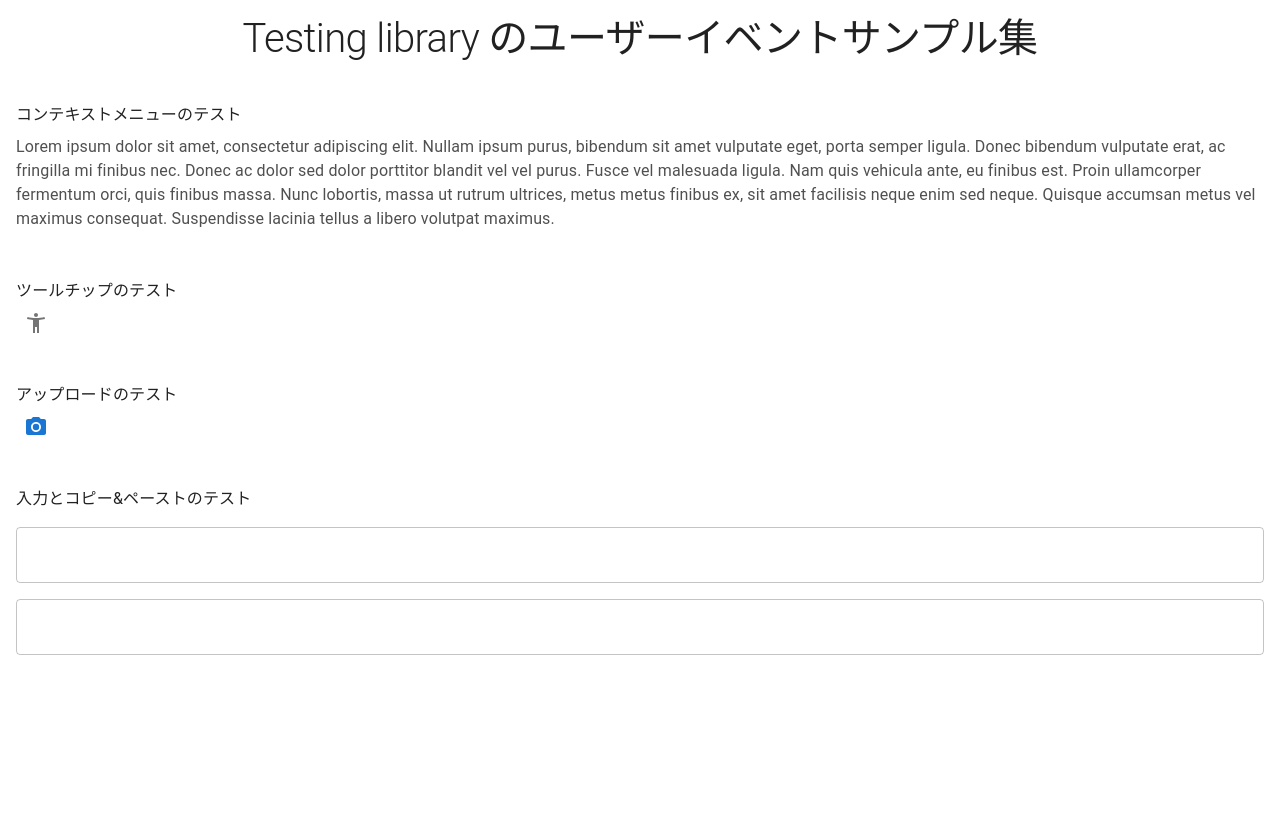
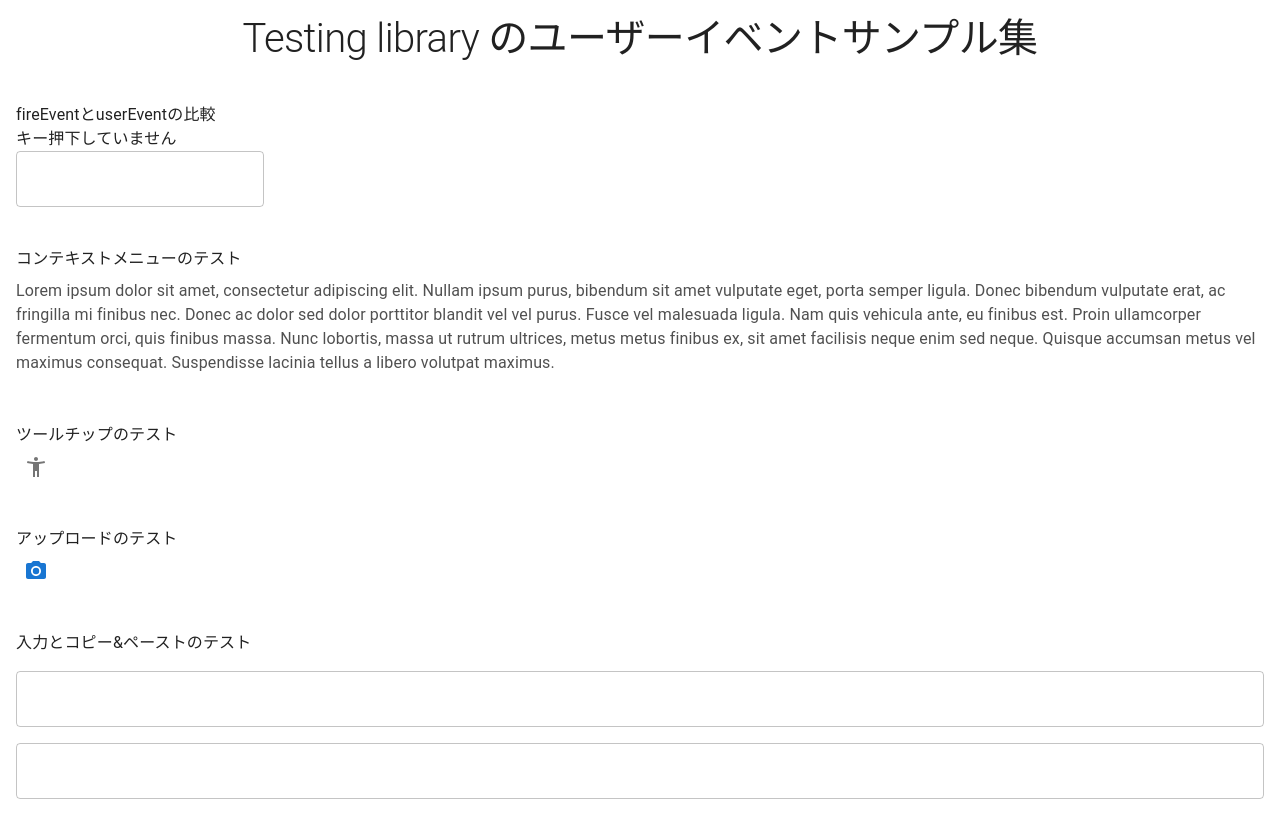
Before and after one commit to sopherre/splab.-7, a Next.js app: page / in a window 1280 px wide. Built offline with nearby package versions, Linux system fonts and the light colour scheme.

Commit message:
EventComparisonContainerの実装

```diff
--- /dev/null
+++ b/src/components/eventComparisonContainer/eventComparisonContainer.tsx
@@ -0,0 +1,26 @@
+import { TextField, Typography } from "@mui/material";
+import { memo, useCallback, useEffect, useState } from "react";
+
+export const EventComparisonContainer: React.FC = memo(() => {
+  const [isKeyPress, setIsKeyPress] = useState(false);
+
+  const handleKeydown = useCallback((e: KeyboardEvent) => {
+    setIsKeyPress(true);
+  }, []);
+
+  useEffect(() => {
+    window.addEventListener("keydown", handleKeydown);
+  }, [handleKeydown]);
+
+  return (
+    <div>
+      <Typography>fireEventとuserEventの比較</Typography>
+      <Typography>
+        {isKeyPress ? "キー押下しています" : "キー押下していません"}
+      </Typography>
+      <TextField />
+    </div>
+  );
+});
+
+EventComparisonContainer.displayName = "EventComparisonContainer";
--- a/src/pages/index.tsx
+++ b/src/pages/index.tsx
@@ -4,7 +4,7 @@ import { ContextMenuContainer } from "@/components/contextMenuContainer/contextM
 import { TooltipContainer } from "@/components/tooltipContainer/tooltipContainer";
 import { UploadContainer } from "@/components/uploadContainer/uploadContainer";
 import { InputContainer } from "@/components/inputContainer/inputContainer";
-import { DrawerContainer } from "@/components/drawerContainer/drawerContainer";
+import { EventComparisonContainer } from "@/components/eventComparisonContainer/eventComparisonContainer";
 
 export default function Home() {
   return (
@@ -18,6 +18,7 @@ export default function Home() {
         <Typography variant="h1" textAlign="center">
           Testing library のユーザーイベントサンプル集
         </Typography>
+        <EventComparisonContainer />
         <ContextMenuContainer />
         <TooltipContainer />
         <UploadContainer />
```
